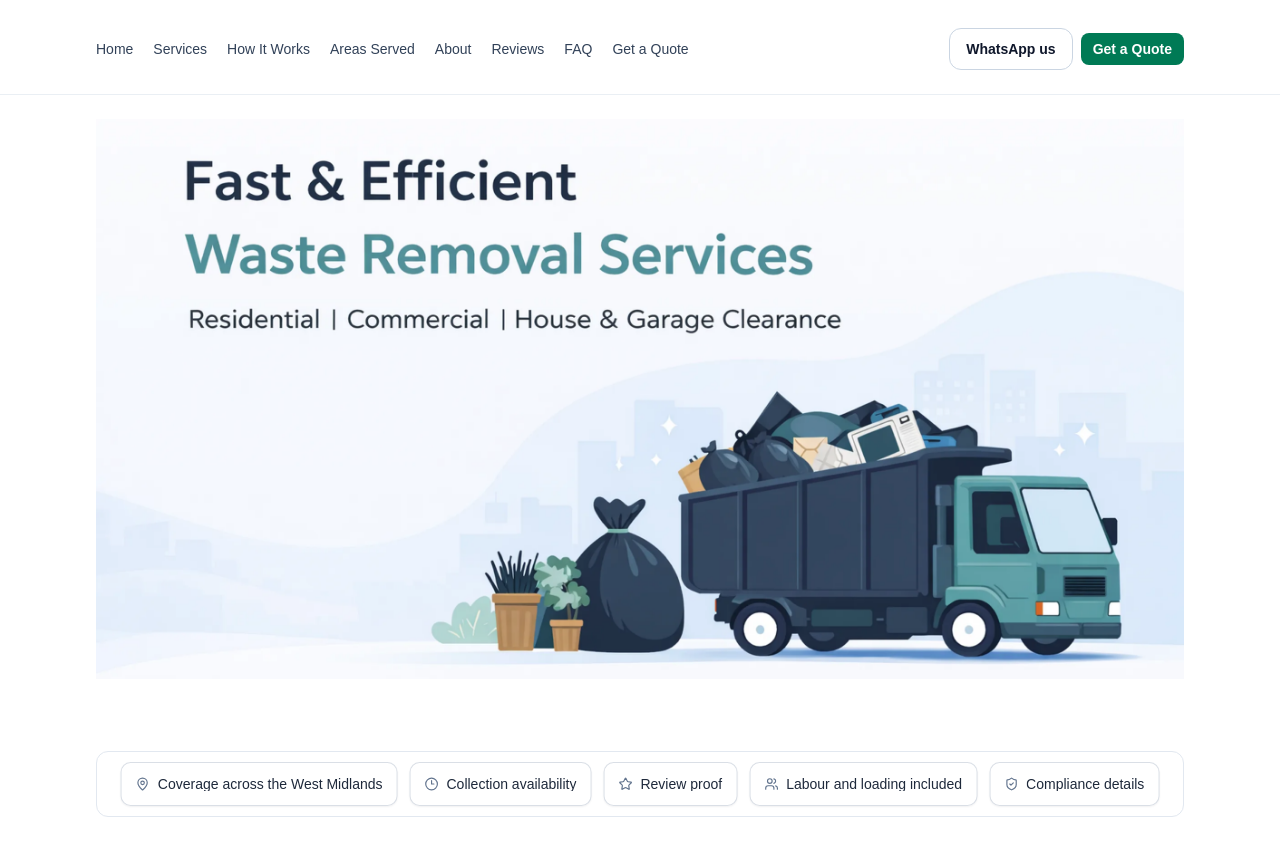
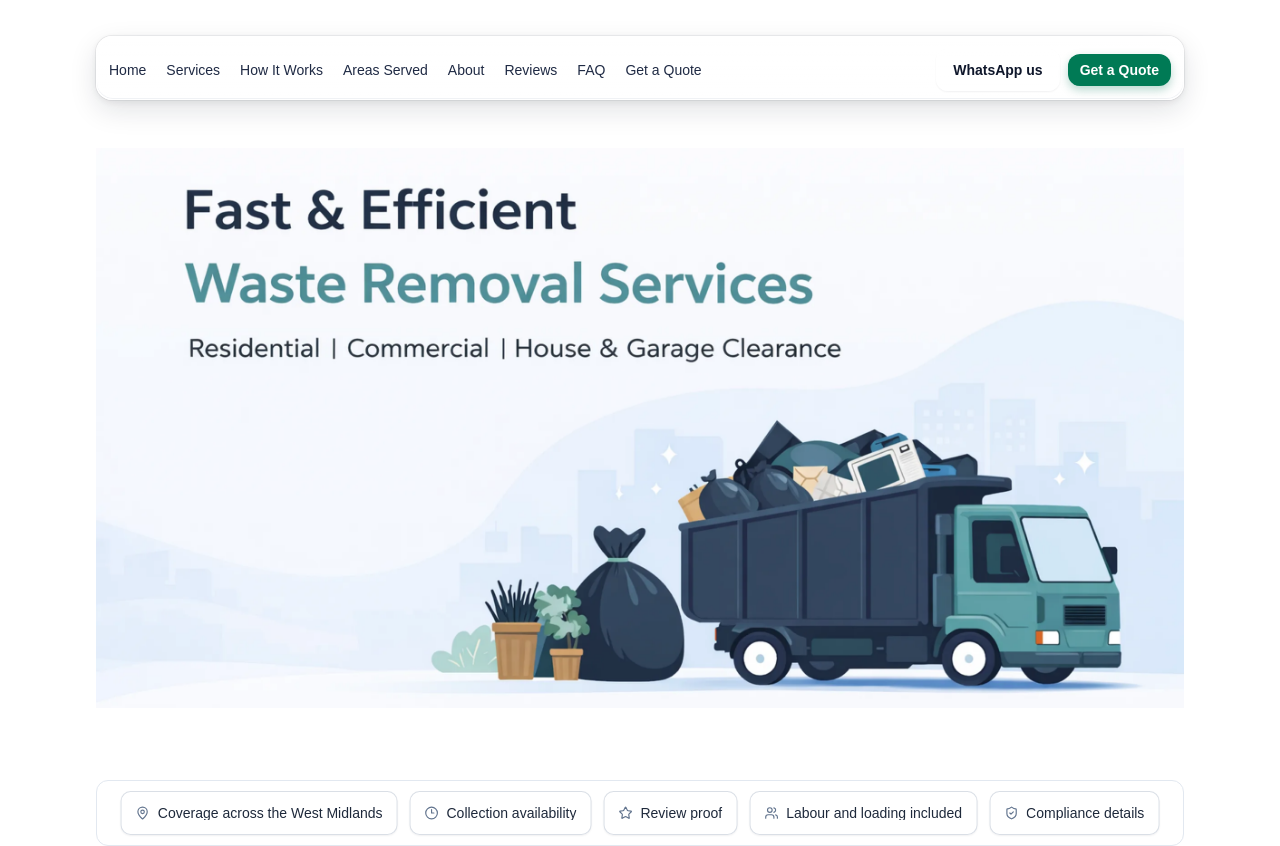
Before and after one commit to usamabuilds/cleaning-webiste, a Next.js app: page / in a window 1280 px wide. Shown: the top 846 px of the page. Built offline with nearby package versions, Linux system fonts and the light colour scheme.

Commit message:
Refine navbar into clearer liquid-glass surface

```diff
--- a/src/components/layout/site-header.tsx
+++ b/src/components/layout/site-header.tsx
@@ -13,12 +13,18 @@ export function SiteHeader(): JSX.Element {
   const [isMenuOpen, setIsMenuOpen] = useState(false);
 
   return (
-    <header className="z-sticky sticky top-0 border-b border-slate-200/70 bg-white/95 backdrop-blur supports-[backdrop-filter]:bg-white/80">
-      <div className="section-frame py-1.5 sm:py-2">
+    <header className="z-sticky sticky top-0 px-2 pt-2 sm:px-3 sm:pt-3">
+      <div className="section-frame py-0">
+        <div className="relative overflow-hidden rounded-2xl border border-white/70 bg-white/78 shadow-[0_10px_28px_rgba(15,23,42,0.12),0_2px_8px_rgba(15,23,42,0.08)] ring-1 ring-slate-900/6 backdrop-blur-[5px] supports-[backdrop-filter]:bg-white/70">
+          <div className="pointer-events-none absolute inset-0 bg-[linear-gradient(180deg,rgba(255,255,255,0.72)_0%,rgba(255,255,255,0.4)_36%,rgba(255,255,255,0.2)_100%)]" />
+          <div className="pointer-events-none absolute inset-x-4 top-0 h-px bg-white/90" />
+          <div className="pointer-events-none absolute inset-0 rounded-2xl shadow-[inset_0_1px_0_rgba(255,255,255,0.88),inset_0_-1px_0_rgba(148,163,184,0.14)]" />
+
+          <div className="relative px-2 py-1.5 sm:px-3 sm:py-2">
             <div className="layer-content flex items-center justify-end gap-2 sm:gap-4">
               <button
                 type="button"
-            className="inline-flex h-9 w-9 items-center justify-center rounded-lg border border-slate-200 text-slate-700 lg:hidden"
+                className="inline-flex h-9 w-9 items-center justify-center rounded-xl border border-white/75 bg-white/70 text-[#1F2A44] shadow-[inset_0_1px_0_rgba(255,255,255,0.78),0_1px_2px_rgba(15,23,42,0.08)] transition-colors hover:bg-white/85 lg:hidden"
                 aria-expanded={isMenuOpen}
                 aria-controls="site-nav-panel"
                 aria-label={isMenuOpen ? "Close menu" : "Open menu"}
@@ -31,7 +37,11 @@ export function SiteHeader(): JSX.Element {
             <div className="mt-1 hidden items-center justify-between gap-4 lg:flex">
               <nav aria-label="Primary" className="layer-content flex flex-wrap items-center gap-x-5 gap-y-2 text-sm">
                 {primaryNavigation.map((link) => (
-              <Link key={link.href} href={link.href} className="font-medium text-slate-700 transition-colors hover:text-slate-900">
+                  <Link
+                    key={link.href}
+                    href={link.href}
+                    className="font-medium text-[#1F2A44] transition-colors hover:text-[#4F8C8D]"
+                  >
                     {link.label}
                   </Link>
                 ))}
@@ -43,9 +53,12 @@ export function SiteHeader(): JSX.Element {
                   message={companyProfile.whatsappDefaultMessage}
                   label={companyProfile.whatsappLabel}
                   variant="outline"
-              className="rounded-lg px-3 py-1.5"
+                  className="rounded-xl border-white/75 bg-white/72 px-3 py-1.5 text-[#1F2A44] shadow-[inset_0_1px_0_rgba(255,255,255,0.82),0_1px_2px_rgba(15,23,42,0.06)] hover:bg-white/88"
                 />
-            <Link href={companyProfile.quoteHref} className="rounded-lg bg-emerald-700 px-3 py-1.5 text-sm font-semibold text-white hover:bg-emerald-800">
+                <Link
+                  href={companyProfile.quoteHref}
+                  className="rounded-xl bg-emerald-700 px-3 py-1.5 text-sm font-semibold text-white shadow-[0_4px_10px_rgba(4,120,87,0.28)] transition-colors hover:bg-emerald-800"
+                >
                   Get a Quote
                 </Link>
               </div>
@@ -53,14 +66,15 @@ export function SiteHeader(): JSX.Element {
           </div>
 
           {isMenuOpen ? (
-        <div id="site-nav-panel" className="z-overlay border-t border-slate-200 bg-white lg:hidden">
-          <div className="section-frame py-3">
+            <div id="site-nav-panel" className="relative z-panel border-t border-white/70 bg-white/80 lg:hidden">
+              <div className="pointer-events-none absolute inset-0 bg-[linear-gradient(180deg,rgba(255,255,255,0.55)_0%,rgba(255,255,255,0.34)_100%)]" />
+              <div className="section-frame relative py-3">
                 <nav aria-label="Mobile primary" className="layer-content flex flex-col gap-1">
                   {primaryNavigation.map((link) => (
                     <Link
                       key={link.href}
                       href={link.href}
-                  className="rounded-lg px-3 py-2 text-sm font-medium text-slate-800 hover:bg-slate-50"
+                      className="rounded-xl px-3 py-2 text-sm font-medium text-[#1F2A44] transition-colors hover:bg-white/85 hover:text-[#4F8C8D]"
                       onClick={() => setIsMenuOpen(false)}
                     >
                       {link.label}
@@ -69,17 +83,17 @@ export function SiteHeader(): JSX.Element {
                 </nav>
 
                 <div className="mt-3 grid grid-cols-3 gap-2">
-              <CallButton phoneNumber={companyProfile.phoneNumber} label="Call" variant="outline" className="rounded-lg px-2 py-2 text-xs" />
+                  <CallButton phoneNumber={companyProfile.phoneNumber} label="Call" variant="outline" className="rounded-xl px-2 py-2 text-xs" />
                   <WhatsAppButton
                     number={companyProfile.whatsappNumber}
                     message={companyProfile.whatsappDefaultMessage}
                     label="WhatsApp"
                     variant="outline"
-                className="rounded-lg px-2 py-2 text-xs"
+                    className="rounded-xl px-2 py-2 text-xs"
                   />
                   <Link
                     href={companyProfile.quoteHref}
-                className="inline-flex items-center justify-center rounded-lg bg-emerald-700 px-2 py-2 text-center text-xs font-semibold text-white"
+                    className="inline-flex items-center justify-center rounded-xl bg-emerald-700 px-2 py-2 text-center text-xs font-semibold text-white"
                     onClick={() => setIsMenuOpen(false)}
                   >
                     Quote
@@ -88,6 +102,8 @@ export function SiteHeader(): JSX.Element {
               </div>
             </div>
           ) : null}
+        </div>
+      </div>
     </header>
   );
 }
```
Lines whose indentation alone changed are shown as unchanged.
